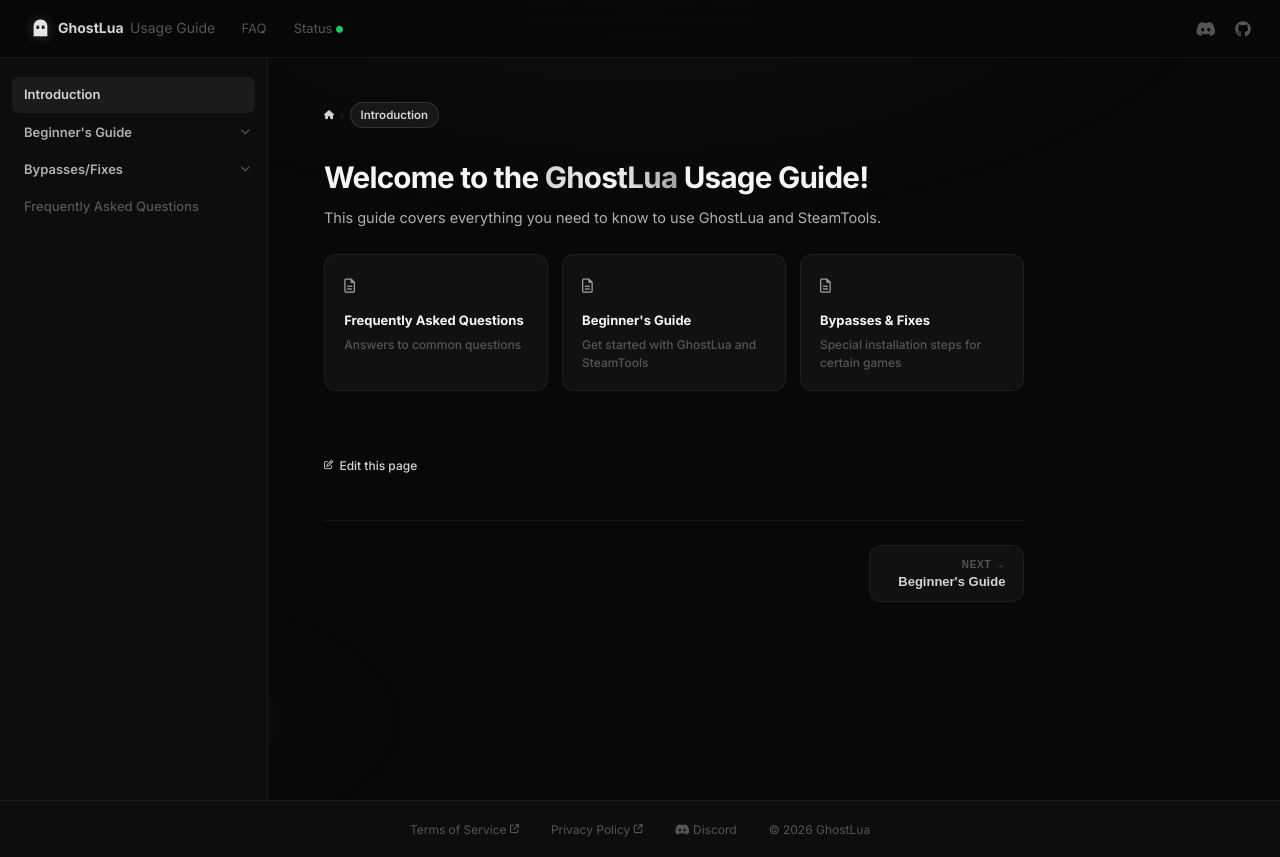
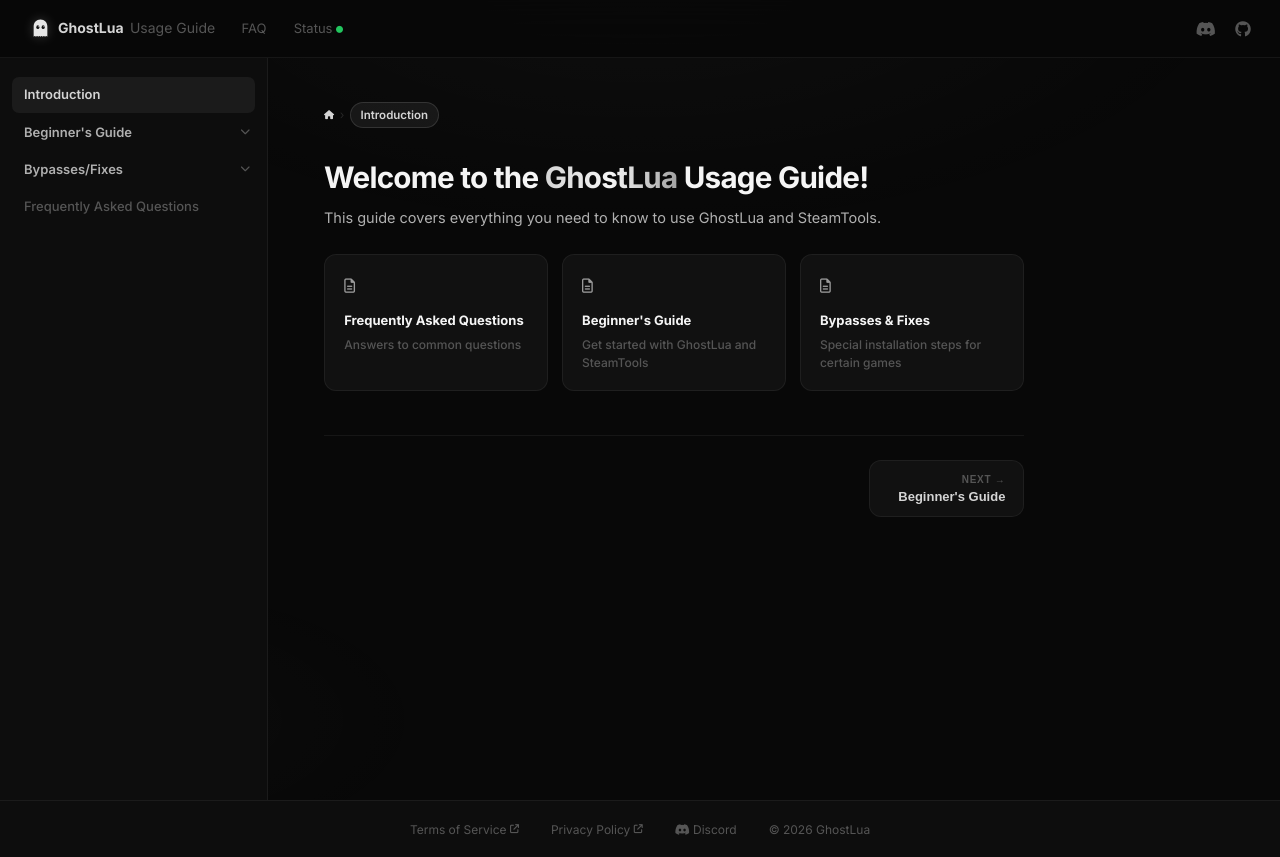
Before and after one commit to dexy22222/ghostlua, a plain HTML site: page guide.html in a window 1280 px wide. Drawn offline with Linux system fonts and the light colour scheme.

Commit message:
Remove guide page edit link

```diff
--- a/css/guide.css
+++ b/css/guide.css
@@ -351,16 +351,6 @@
 .congrats-box p  { color: #a7f3d0; margin: 0; font-size: 13.5px; }
 
 /* ══════════════════════════════════════════
-   EDIT LINK
-══════════════════════════════════════════ */
-.edit-link {
-  display: inline-flex; align-items: center; gap: 0.4rem;
-  color: var(--text-muted); font-size: 12px;
-  margin-top: 2.5rem; transition: color 0.15s;
-}
-.edit-link:hover { color: var(--primary); }
-
-/* ══════════════════════════════════════════
    PREV / NEXT NAV
 ══════════════════════════════════════════ */
 .doc-nav {
--- a/js/guide.js
+++ b/js/guide.js
@@ -544,9 +544,6 @@
 
   document.getElementById('doc-content').innerHTML =
     breadcrumbHtml + page.render() +
-    `<a class="edit-link" href="https://github.com/ghostlua" target="_blank">
-       <i class="fa-regular fa-pen-to-square fa-xs"></i> Edit this page
-     </a>` +
     navHtml;
 
   document.title = pageId === 'intro'
```
